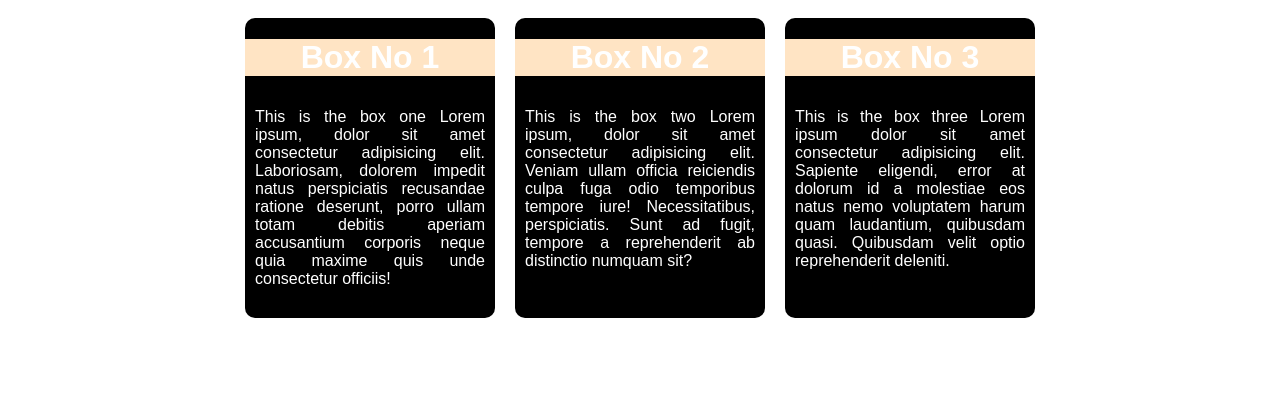
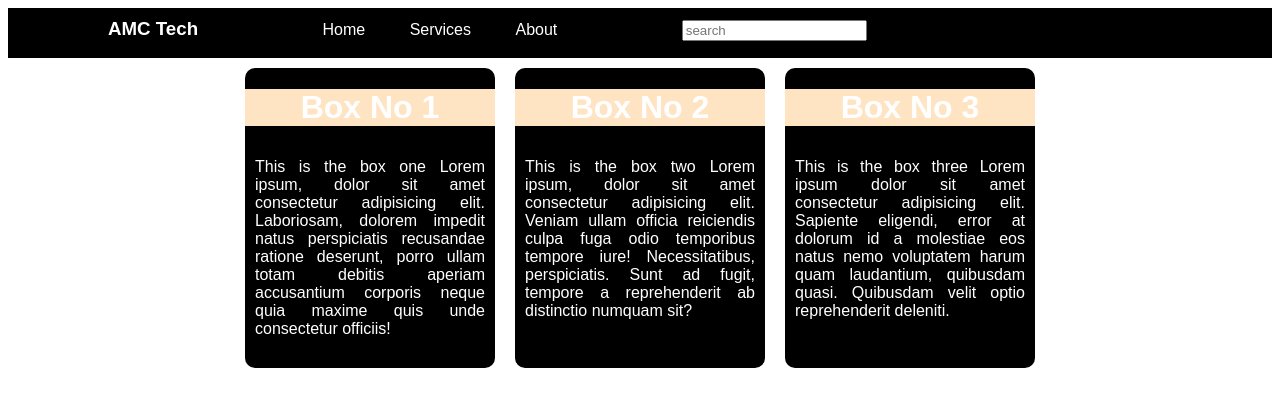
Before and after one commit to amctech106/flex-box, a plain HTML site: page index.html in a window 1280 px wide. Drawn offline with Linux system fonts and the light colour scheme.

Commit message:
logo added in nav bar

```diff
--- a/index.html
+++ b/index.html
@@ -9,6 +9,22 @@
     <title>Flexbox</title>
   </head>
   <body>
+    <div class="navbar">
+        <h3 class="logo">AMC Tech</h3>
+        <a href="#" class="ancor">Home</a>
+        <a href="#" class="ancor">Services</a>
+        <a href="#" class="ancor">About</a>
+        <div class="search"><input type="text" placeholder="search">
+        </div>
+
+    </div>
+
+
+
+
+
+
+
 
 
   <div class="main">
--- a/style.css
+++ b/style.css
@@ -1,5 +1,37 @@
 body{
     font-family: Arial, Helvetica, sans-serif;
+}
+
+.logo{
+    display:inline;
+    color:white;
+    font-weight: 800;
+    margin: 100px;
+}
+
+
+
+.navbar{
+
+    background-color: black;
+    height: 30px;
+    padding-top: 10px;
+    padding-bottom: 10px;
+}
+
+.ancor{
+    text-decoration: none;
+    color: white;
+    padding: 20px;
+
+
+}
+
+.search{
+    display:inline;
+    text-align: right;
+    margin-left: 100px;
+
 }
 
 
@@ -7,6 +39,8 @@ body{
 display: flex;
 justify-content:center;
 }
+
+
 
 
 .child{
```
